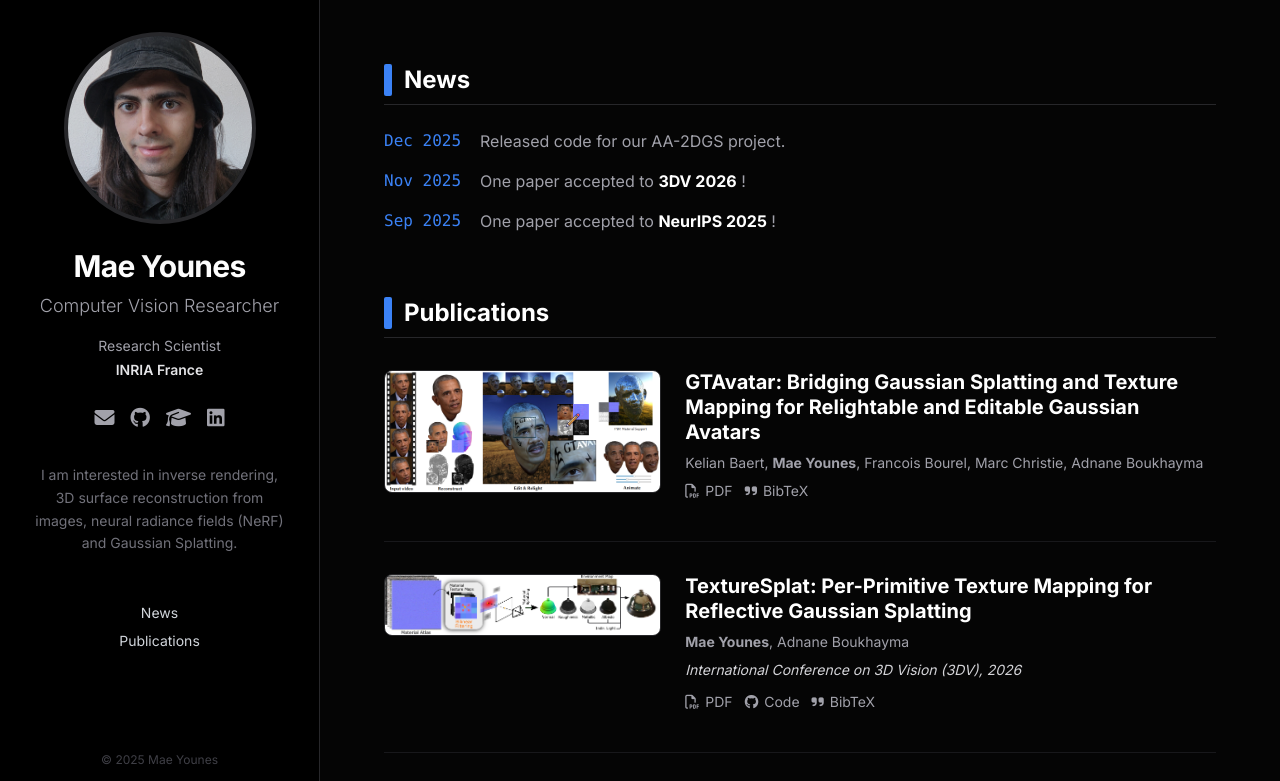
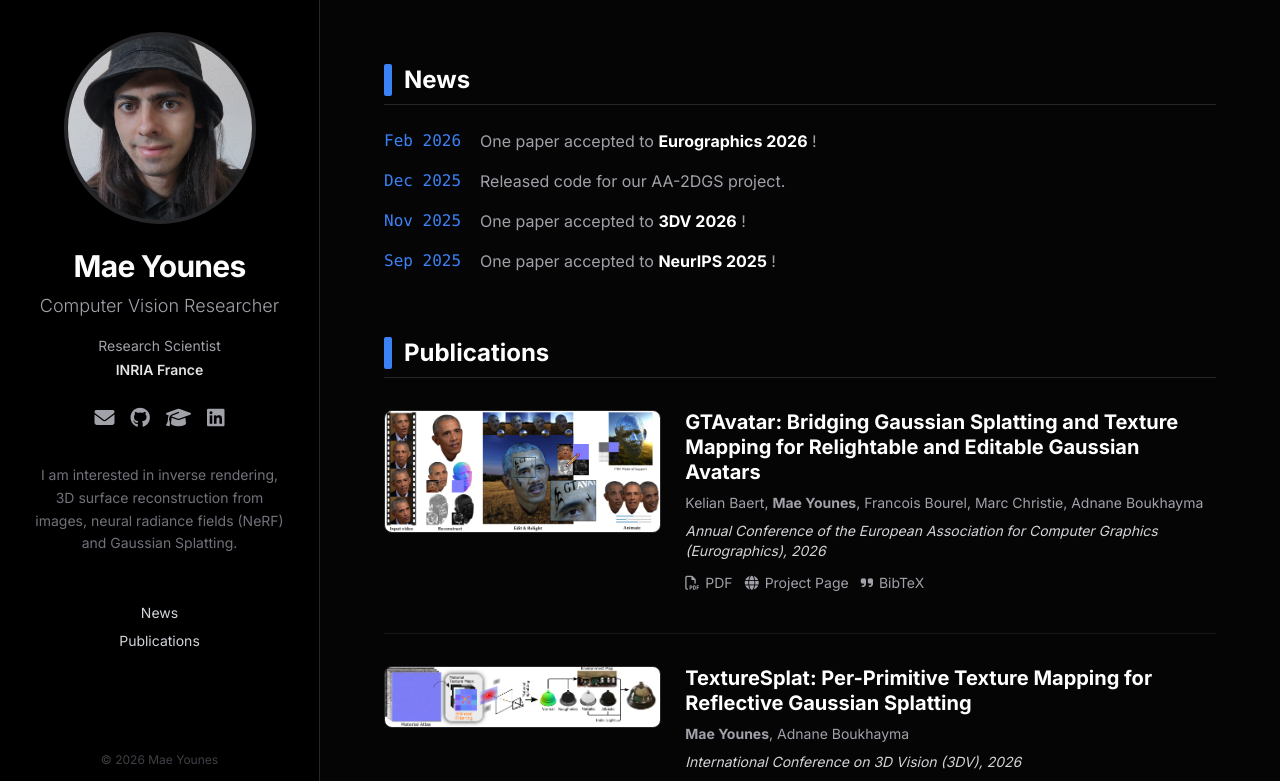
Before and after one commit to maeyounes/maeyounes.github.io, a plain HTML site: page index.html in a window 1280 px wide. Shown: the top 781 px of the page. Drawn offline with nearby package versions, Linux system fonts and the light colour scheme.

Commit message:
Add Eurographics 2026 paper details, project page link.

```diff
--- a/index.html
+++ b/index.html
@@ -131,7 +131,7 @@
             </nav>
 
             <div class="mt-auto pt-8 text-xs text-zinc-700">
-                &copy; 2025 Mae Younes
+                &copy; 2026 Mae Younes
             </div>
         </aside>
 
@@ -146,6 +146,10 @@
                     <span class="bg-primary w-2 h-8 mr-3 rounded-sm"></span> News
                 </h2>
                 <ul class="space-y-4 text-zinc-400 text-sm md:text-base">
+                    <li class="flex items-start">
+                        <span class="font-mono text-primary mr-4 min-w-[80px]">Feb 2026</span>
+                        <span>One paper accepted to <strong class="text-white">Eurographics 2026</strong> !</span>
+                    </li>
                     <li class="flex items-start">
                         <span class="font-mono text-primary mr-4 min-w-[80px]">Dec 2025</span>
                         <span>Released code for our AA-2DGS project.</span>
@@ -191,11 +195,19 @@
                                 Boukhayma
                             </p>
 
+                            <p class="text-zinc-300 italic mb-3 text-sm">
+                                Annual Conference of the European Association for Computer Graphics (Eurographics), 2026
+                            </p>
+
 
                             <div class="flex flex-wrap gap-3 text-sm font-medium">
                                 <a href="https://arxiv.org/pdf/2512.09162"
                                     class="flex items-center text-zinc-400 hover:text-white transition-colors">
                                     <i class="far fa-file-pdf mr-1.5"></i> PDF
+                                </a>
+                                <a href="https://kelianb.github.io/GTAvatar/"
+                                    class="flex items-center text-zinc-400 hover:text-white transition-colors">
+                                    <i class="fas fa-globe mr-1.5"></i> Project Page
                                 </a>
                                 <button
                                     class="flex items-center text-zinc-400 hover:text-white transition-colors cursor-pointer"
@@ -296,7 +308,6 @@
 
                             <p class="text-zinc-300 italic mb-3 text-sm">
                                 Conference on Neural Information Processing Systems (NeurIPS), 2025
-                                <!-- <span class="ml-2 inline-block px-2 py-0.5 rounded text-[10px] font-bold bg-red-900 text-red-200">HIGHTEXT</span> -->
                             </p>
 
                             <div class="flex flex-wrap gap-3 text-sm font-medium">
```
